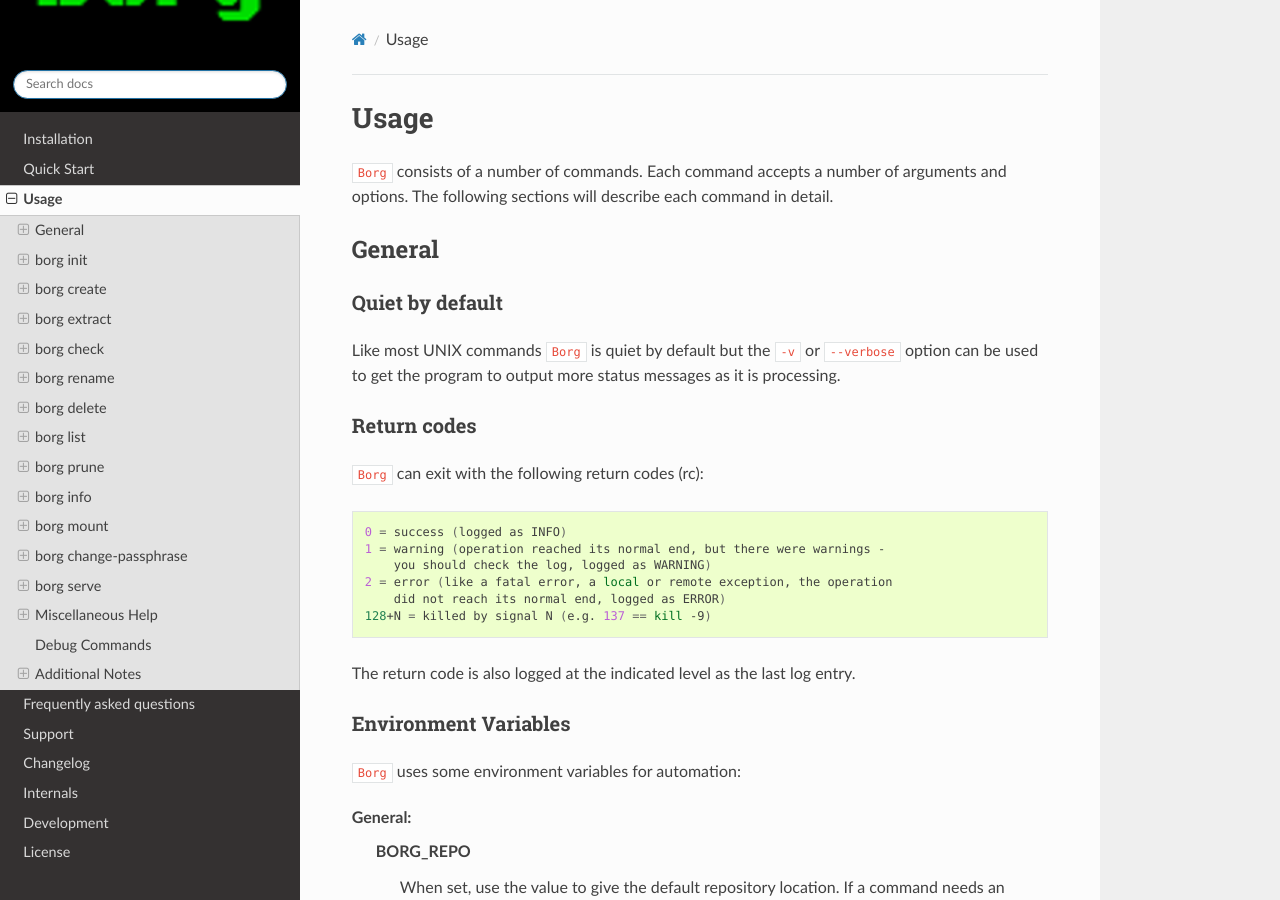
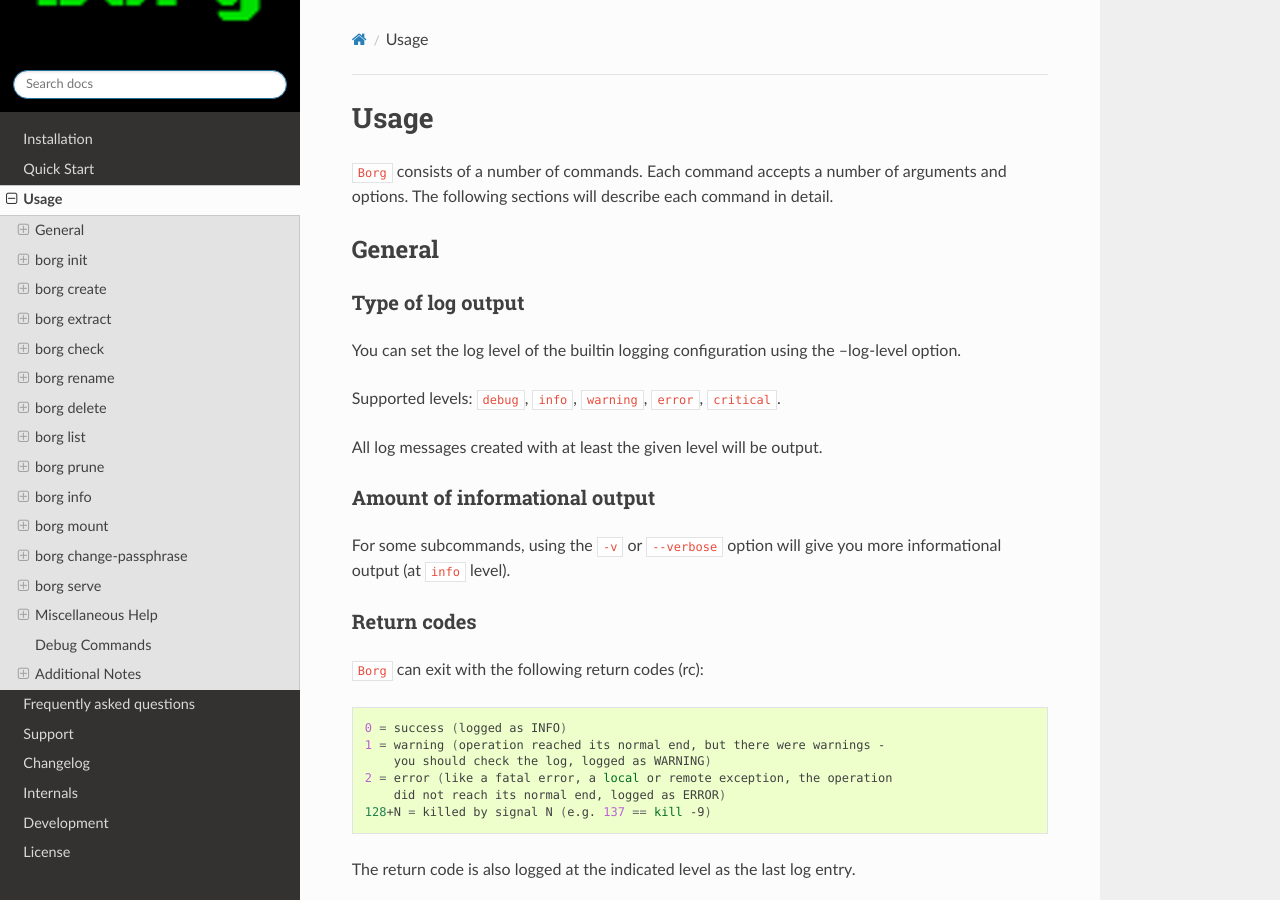
Before and after one commit to borgbackup/borg, a Sphinx documentation site: the page built from docs/usage.rst, in a window 1280 px wide and 900 px high. Built offline with Sphinx 7.4.7 and the Read the Docs theme 2.0.0, drawn with Linux system fonts in a browser that asks for light colours; the version number could not be read and is left out.

Commit message:
add --log-level to set the level of the builtin logging configuration, fixes #426

```diff
--- a/docs/usage.rst
+++ b/docs/usage.rst
@@ -11,12 +11,21 @@ command in detail.
 General
 -------
 
-Quiet by default
-~~~~~~~~~~~~~~~~
+Type of log output
+~~~~~~~~~~~~~~~~~~
 
-Like most UNIX commands |project_name| is quiet by default but the ``-v`` or
-``--verbose`` option can be used to get the program to output more status
-messages as it is processing.
+You can set the log level of the builtin logging configuration using the
+--log-level option.
+
+Supported levels: ``debug``, ``info``, ``warning``, ``error``, ``critical``.
+
+All log messages created with at least the given level will be output.
+
+Amount of informational output
+~~~~~~~~~~~~~~~~~~~~~~~~~~~~~~
+
+For some subcommands, using the ``-v`` or ``--verbose`` option will give you
+more informational output (at ``info`` level).
 
 Return codes
 ~~~~~~~~~~~~
```
Also changed, not shown: 2 other files.
